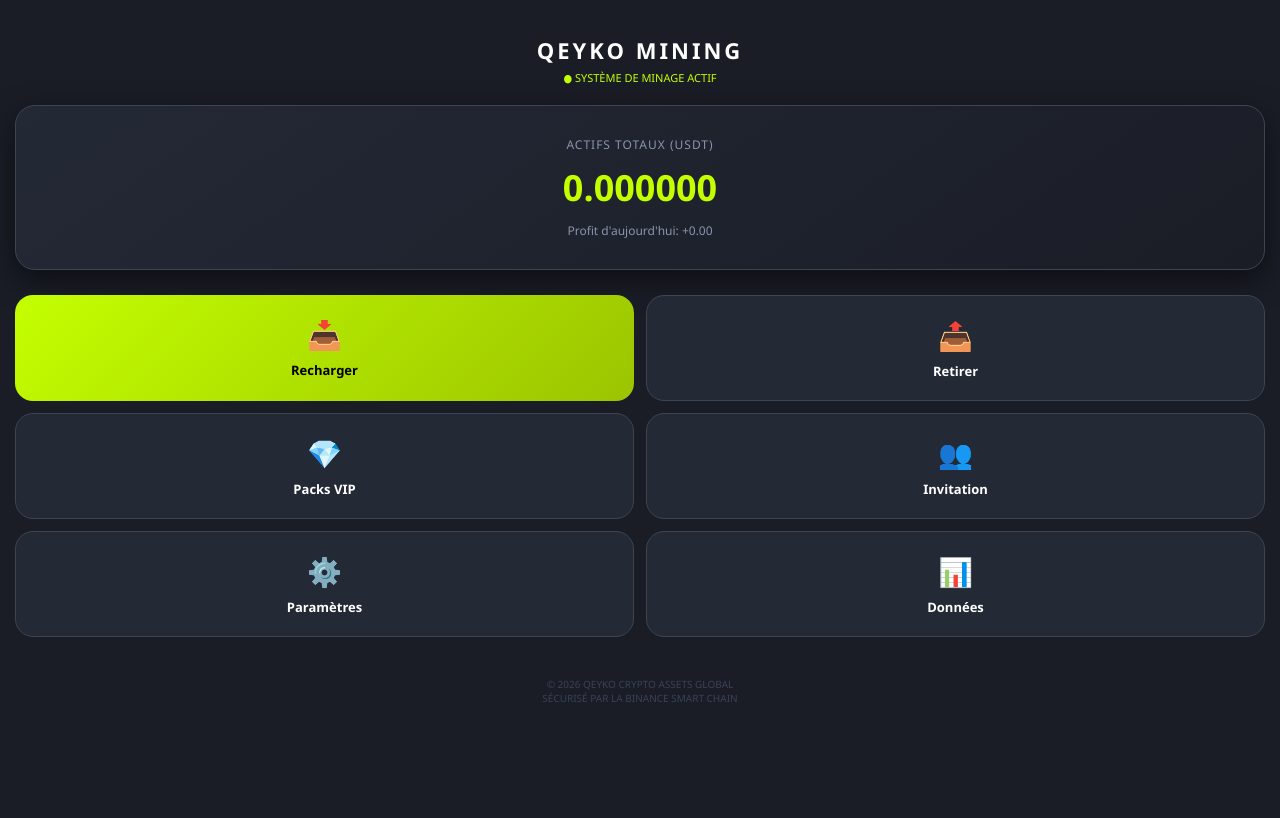
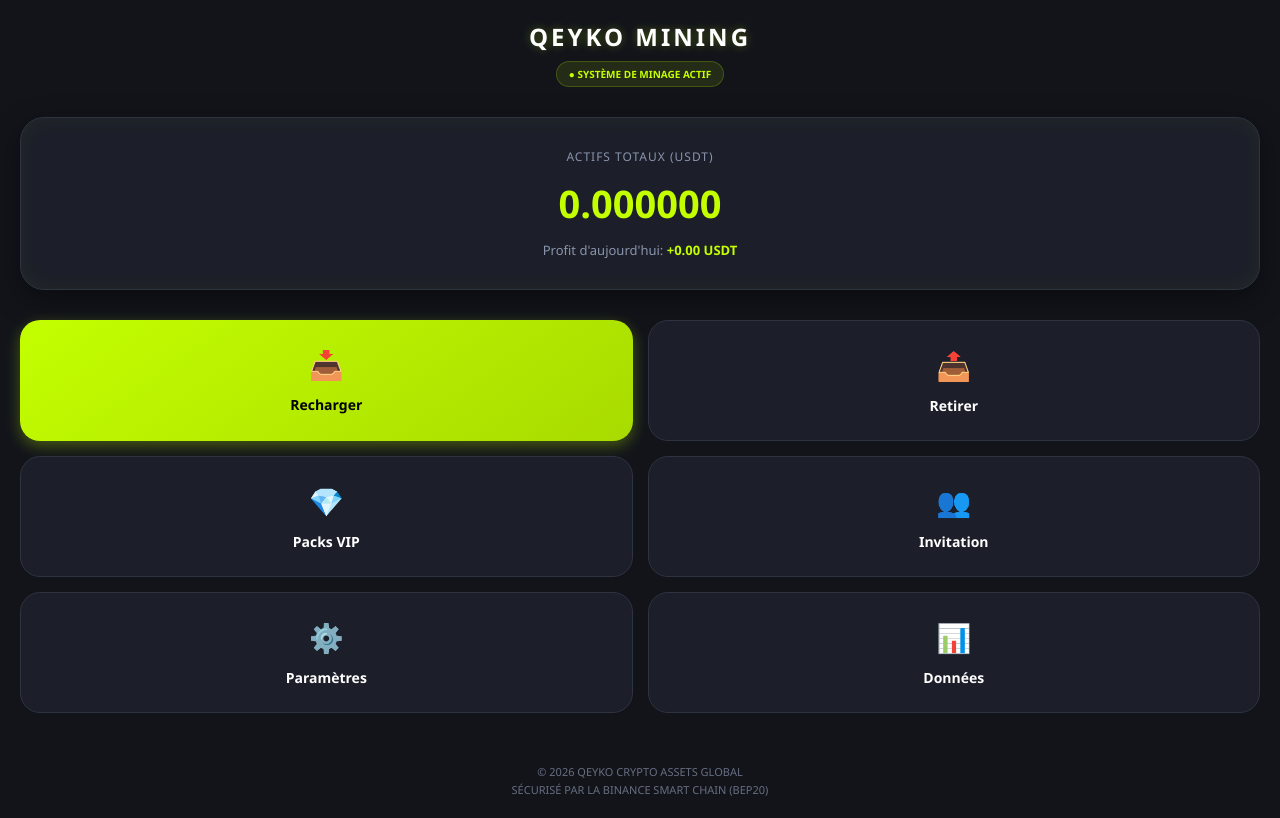
Before and after one commit to brunvilkerby1-oss/qeyko-_app, a plain HTML site: page index.html in a window 1280 px wide. Drawn offline with Linux system fonts and the light colour scheme; a script that the page names is missing.

Commit message:
index.html

```diff
--- a/index.html
+++ b/index.html
@@ -1,74 +1,120 @@
-
 <!DOCTYPE html>
 <html lang="fr">
 <head>
     <meta charset="UTF-8">
     <meta name="viewport" content="width=device-width, initial-scale=1.0">
-    <title>Qeyko Mining - Interface</title>
-    <script src="https://telegram.org/js/telegram-web-app.js"></script>
+    <title>Qeyko Mining - Accueil</title>
     <style>
-        body { background-color: #1a1d26; color: white; font-family: 'Segoe UI', Tahoma, sans-serif; margin: 0; padding: 15px; text-align: center; }
+        :root {
+            --primary: #c4ff00; /* Vèt fliyoresan */
+            --bg-dark: #12141a;
+            --card-bg: #1c1f29;
+            --border: #2d3340;
+            --text-gray: #8a94ad;
+        }
 
-        .header { margin: 20px 0; }
-        .logo-text { font-size: 22px; font-weight: bold; letter-spacing: 3px; color: #fff; text-transform: uppercase; }
-        .status { font-size: 11px; color: #c4ff00; margin-top: 5px; }
+        body {
+            background-color: var(--bg-dark);
+            color: white;
+            font-family: 'Segoe UI', Roboto, Helvetica, Arial, sans-serif;
+            margin: 0;
+            padding: 20px;
+            -webkit-tap-highlight-color: transparent;
+        }
 
+        .header { text-align: center; margin-bottom: 30px; }
+        .logo-title {
+            font-size: 24px;
+            font-weight: 800;
+            letter-spacing: 3px;
+            color: #fff;
+            text-shadow: 0 0 10px rgba(196, 255, 0, 0.3);
+        }
+        .status-bar {
+            display: inline-block;
+            background: rgba(196, 255, 0, 0.1);
+            color: var(--primary);
+            font-size: 10px;
+            padding: 5px 12px;
+            border-radius: 20px;
+            margin-top: 8px;
+            font-weight: bold;
+            border: 1px solid rgba(196, 255, 0, 0.2);
+        }
+
+        /* Kat Balans lan ak "Neon Effect" */
         .balance-card {
-            background: linear-gradient(145deg, #242936, #1a1d26);
-            border-radius: 20px;
+            background: var(--card-bg);
+            border-radius: 24px;
             padding: 30px 20px;
-            margin-bottom: 25px;
-            border: 1px solid #3d4452;
-            box-shadow: 0 10px 30px rgba(0,0,0,0.5);
+            margin-bottom: 30px;
+            text-align: center;
+            border: 1px solid var(--border);
+            box-shadow: 0 10px 30px rgba(0,0,0,0.4), inset 0 0 20px rgba(196, 255, 0, 0.05);
         }
-        .bal-label { color: #8a94ad; font-size: 12px; text-transform: uppercase; letter-spacing: 1px; }
-        .bal-value { font-size: 36px; font-weight: bold; color: #c4ff00; margin: 10px 0; }
+        .bal-label { color: var(--text-gray); font-size: 12px; text-transform: uppercase; letter-spacing: 1px; }
+        .bal-value { font-size: 38px; font-weight: 800; color: var(--primary); margin: 12px 0; }
+        .daily-profit { font-size: 13px; color: var(--text-gray); }
+        .daily-profit span { color: var(--primary); font-weight: bold; }
 
-        .menu-grid { display: grid; grid-template-columns: repeat(2, 1fr); gap: 12px; }
+        /* Grid bouton yo */
+        .menu-grid {
+            display: grid;
+            grid-template-columns: repeat(2, 1fr);
+            gap: 15px;
+        }
 
         .menu-item {
-            background: #242936;
-            border-radius: 18px;
-            padding: 20px 10px;
+            background: var(--card-bg);
+            border-radius: 20px;
+            padding: 25px 15px;
             text-decoration: none;
             color: white;
-            border: 1px solid #3d4452;
             display: flex;
             flex-direction: column;
             align-items: center;
-            transition: 0.2s;
-        }
-        .menu-item:active { transform: scale(0.95); background: #2d3340; }
-
-        /* Bouton Recharger a ki gen plis koulè */
-        .recharge-btn {
-            background: linear-gradient(135deg, #c4ff00 0%, #9bc400 100%);
-            color: #000;
-            border: none;
-            font-weight: bold;
+            border: 1px solid var(--border);
+            transition: all 0.3s ease;
         }
 
-        .icon { font-size: 28px; margin-bottom: 8px; }
-        .label { font-size: 13px; font-weight: 600; }
+        .menu-item:active { transform: scale(0.92); border-color: var(--primary); }
 
-        .footer { margin-top: 40px; color: #4e5a78; font-size: 10px; opacity: 0.6; }
+        /* Bouton Recharger a ki gen bèl koulè fliyoresan */
+        .recharger-btn {
+            background: linear-gradient(145deg, #c4ff00, #a8db00);
+            border: none;
+            box-shadow: 0 5px 15px rgba(196, 255, 0, 0.3);
+        }
+        .recharger-btn .label, .recharger-btn .icon { color: #000 !important; }
+
+        .icon { font-size: 28px; margin-bottom: 12px; }
+        .label { font-size: 14px; font-weight: 700; color: #fff; }
+
+        .footer {
+            margin-top: 50px;
+            text-align: center;
+            font-size: 11px;
+            color: var(--text-gray);
+            line-height: 1.6;
+            opacity: 0.7;
+        }
     </style>
 </head>
 <body>
 
     <div class="header">
-        <div class="logo-text">QEYKO MINING</div>
-        <div class="status">● SYSTÈME DE MINAGE ACTIF</div>
+        <div class="logo-title">QEYKO MINING</div>
+        <div class="status-bar">● SYSTÈME DE MINAGE ACTIF</div>
     </div>
 
     <div class="balance-card">
         <div class="bal-label">Actifs Totaux (USDT)</div>
         <div class="bal-value">0.000000</div>
-        <div style="font-size: 12px; color: #8a94ad;">Profit d'aujourd'hui: +0.00</div>
+        <div class="daily-profit">Profit d'aujourd'hui: <span>+0.00 USDT</span></div>
     </div>
 
     <div class="menu-grid">
-        <a href="recharger.html" class="menu-item recharge-btn">
+        <a href="recharger.html" class="menu-item recharger-btn">
             <span class="icon">📥</span>
             <span class="label">Recharger</span>
         </a>
@@ -101,16 +147,8 @@
 
     <div class="footer">
         © 2026 QEYKO CRYPTO ASSETS GLOBAL<br>
-        SÉCURISÉ PAR LA BINANCE SMART CHAIN
+        SÉCURISÉ PAR LA BINANCE SMART CHAIN (BEP20)
     </div>
 
-    <script>
-        const tele = window.Telegram.WebApp;
-        tele.expand(); // Pou app la pran tout ekran an
-        tele.ready();
-
-        // Pou chanje koulè header Telegram lan pou l mache ak design nou an
-        tele.setHeaderColor('#1a1d26');
-    </script>
 </body>
 </html>
```
